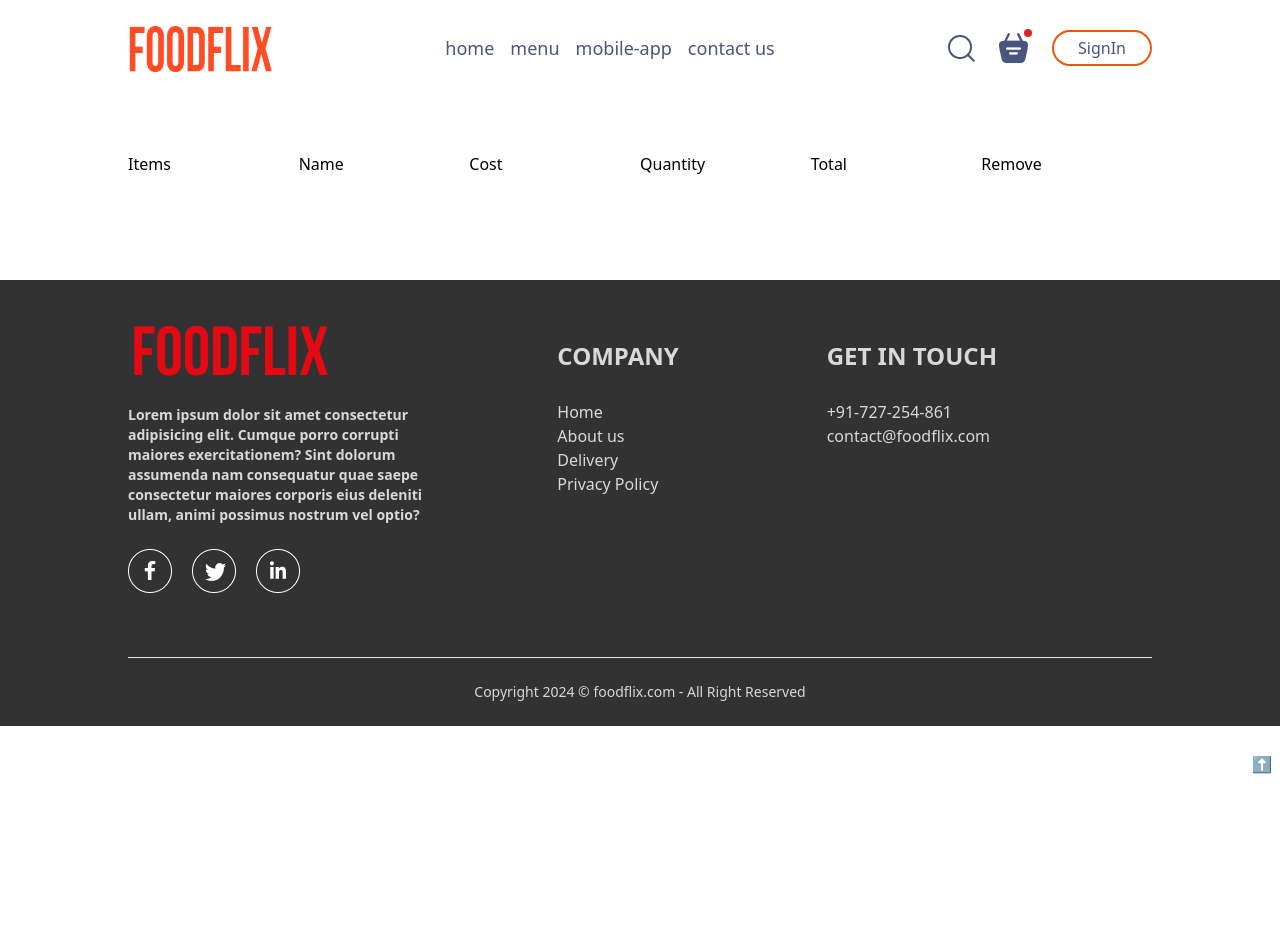
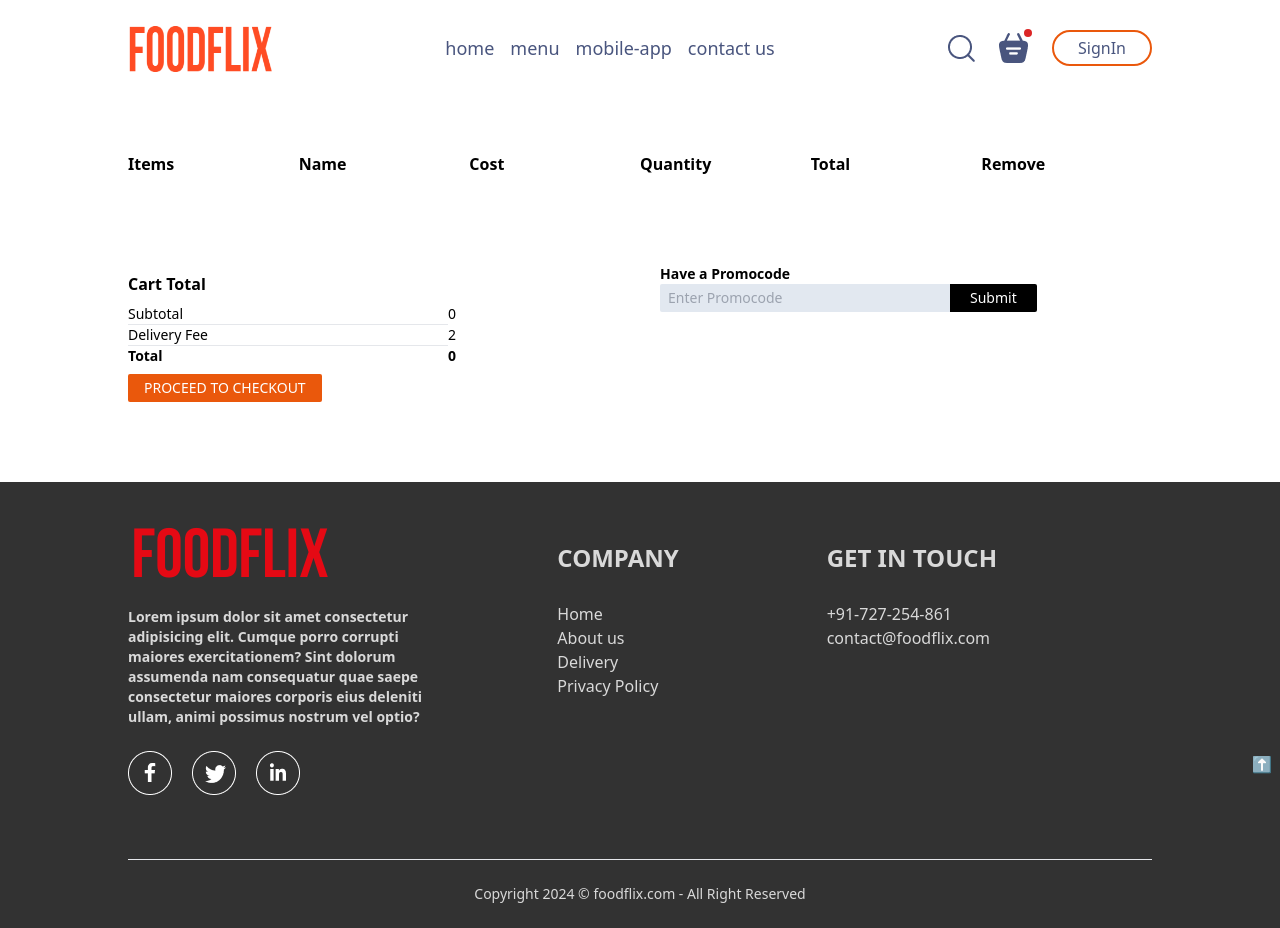
Before and after one commit to pankaj-gitcode/FullStackProjects, a React (Vite) app in the folder Food_delivery_webApp/: page /cart in a window 1280 px wide. Before the commit the page ends 800 px from the top, so only its background shows below. Built offline with nearby package versions, Linux system fonts and the light colour scheme.

Commit message:
cart page added some more functionality

```diff
--- a/Food_delivery_webApp/src/components/pages/Cart/Cart.jsx
+++ b/Food_delivery_webApp/src/components/pages/Cart/Cart.jsx
@@ -8,7 +8,14 @@ export default function Cart(){
     const [countItems, setCountItems] = useRecoilState(countItemsAtom);
 
     console.log("cont: ", countItems)
-    const clickHandle = (id)=>{
+    const clickHandleAdd = (id)=>{
+        setCountItems((prevCount)=>{
+            const currentCount = {...prevCount,[id]:(prevCount[id] || 0) + 1}
+            return currentCount;
+        })
+    }
+
+    const clickHandleSub = (id)=>{
         setCountItems((prevCount)=>{
             const newCount = {...prevCount,[id]:Math.max(prevCount[id]-1, 0)};
             // delete newCount[id];
@@ -20,7 +27,7 @@ export default function Cart(){
 
         <div className="py-20">
             <div className="">
-                    <div className="grid grid-cols-6 items-center justify-between">
+                    <div className="grid grid-cols-6 items-center justify-between font-semibold">
                         <p>Items</p>
                         <p>Name</p>
                         <p>Cost</p>
@@ -28,18 +35,26 @@ export default function Cart(){
                         <p>Total</p>
                         <p>Remove</p>
                 </div>
-                    <div className="">
+                    <div className="pt-6">
                     {
                         foodItem.map((elem,index)=>{
                             {/* check if elem._id is the id in object countItems */}
                             if(countItems[elem._id] > 0){return(
-                                <div key={index} className="grid grid-cols-6 items-center justify-between">
+                                <div key={index} className="grid grid-cols-6 items-center justify-between text-sm gap-5 lg:gap-0">
                                 <img src={elem.image} alt="" className="size-20 object-contain "/>
                                 <p>{elem.name}</p>
                                 <p>{elem.price}</p>
                                 <p>{countItems[elem._id]}</p>
                                 <p>{elem.price * countItems[elem._id] }</p>
-                                <p onClick={()=>clickHandle(elem._id)}>x</p>
+                                {/* ------------- add/remove items ------------ */}
+                                <p className=" border-2 w-fit flex">
+                                    <span
+                                    className="p-2 cursor-pointer text-green-500 font-bold text-xl"
+                                     onClick={()=>clickHandleAdd(elem._id)}>+</span>
+                                    <span
+                                    className="p-2 cursor-pointer text-red-500 font-bold text-xl"
+                                     onClick={()=>clickHandleSub(elem._id)}> -</span>
+                                </p>
                                 <hr className="w-[76vw]"/>
                                 </div>)
                             }
@@ -48,6 +63,34 @@ export default function Cart(){
                     </div>
 
                 <br />
+
+                    {/* -------------- Total | Promocode -------------- */}
+                    <div className="grid grid-cols-2 gap-10 mt-10">
+
+                        {/* --------------  total | checkout button --------- */}
+                        <div>
+                            <h1 className="font-bold py-2">Cart Total</h1>
+                            <div className="grid grid-cols-2 text-sm w-[50vw]">
+                                <p>Subtotal <hr /></p>
+                                <p>0</p>
+                                <p>Delivery Fee <hr /></p>
+                                <p>2</p>
+                                <p className="font-bold">Total</p>
+                                <p className="font-bold">0</p>
+                            </div >
+                                <button className="bg-orange-600 text-[#fff] px-2 py-1 lg:px-4 lg:py-1 rounded-sm text-xs lg:text-sm active:scale-105 mt-2">PROCEED TO CHECKOUT</button>
+
+                        </div>
+                        {/* -------- PROMOCODE ----------- */}
+                        <div className="">
+                            <p className="text-sm font-semibold">Have a Promocode</p>
+                            <div>
+                                <input type="text" placeholder="Enter Promocode" className="bg-slate-200 text-sm pl-2 pr-20 py-1 rounded-l-sm focus:outline-none"/>
+                                <button className="bg-[#000] text-[#fff] text-sm py-1 px-5 rounded-r-sm">Submit</button>
+                            </div>
+                        </div>
+                    </div>
+
             </div>
         </div>
 
```
